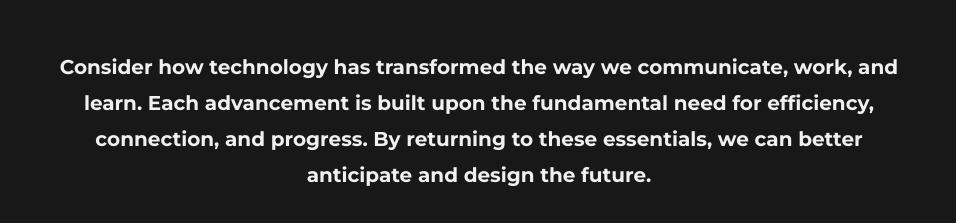
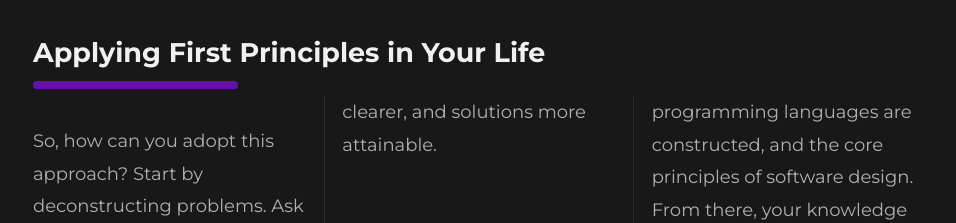
Before and after one commit to vipul156/Newspaper-Layout, a plain HTML site: page index.html in a window 1280 px wide. Shown: the part 1341-1564 px from the top of the page, without its empty margins (161-1117 px from the left). Drawn offline with Linux system fonts and the light colour scheme.

Commit message:
Fix HTML formatting and structure

```diff
--- a/index.html
+++ b/index.html
@@ -25,8 +25,7 @@
                 <p>In a rapidly changing world, relying on outdated assumptions can be risky. First principles thinking helps us adapt to new challenges and seize opportunities. When we understand the core principles, we can innovate and think independently, unburdened by conventional norms.</p>
                 <p>Consider how technology has transformed the way we communicate, work, and learn. Each advancement is built upon the fundamental need for efficiency, connection, and progress. By returning to these essentials, we can better anticipate and design the future.</p>
                 <img src="https://images.pexels.com/photos/8294666/pexels-photo-8294666.jpeg?auto=compress&cs=tinysrgb&w=1260&h=750&dpr=2" alt="Mind Mapping Notes">
-                <p class="span-all">Consider how technology has transformed the way we communicate, work, and learn. Each advancement is built upon the fundamental need for efficiency, connection, and progress. By returning to these essentials, we can better anticipate and design the future.</p>
-            </section>
+                </section>
             <h2>Applying First Principles in Your Life</h2>
             <section>
                 <p>So, how can you adopt this approach? Start by deconstructing problems. Ask yourself: What are the undeniable truths? What assumptions am I making? From there, rebuild your understanding piece by piece, questioning each step.</p>
```
